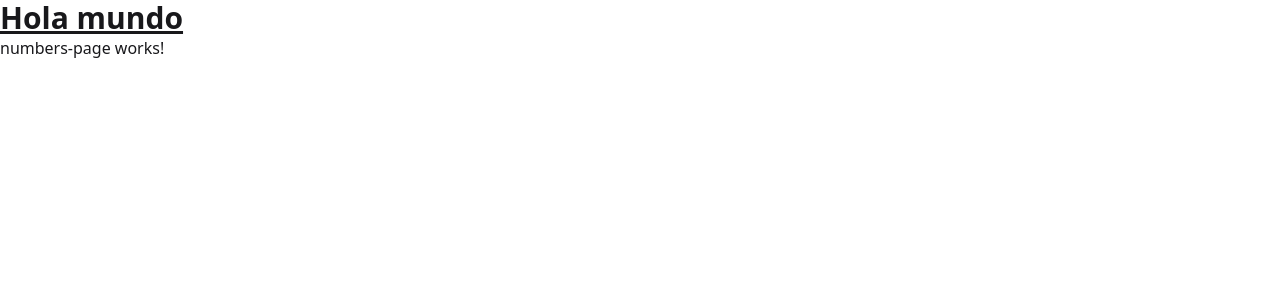
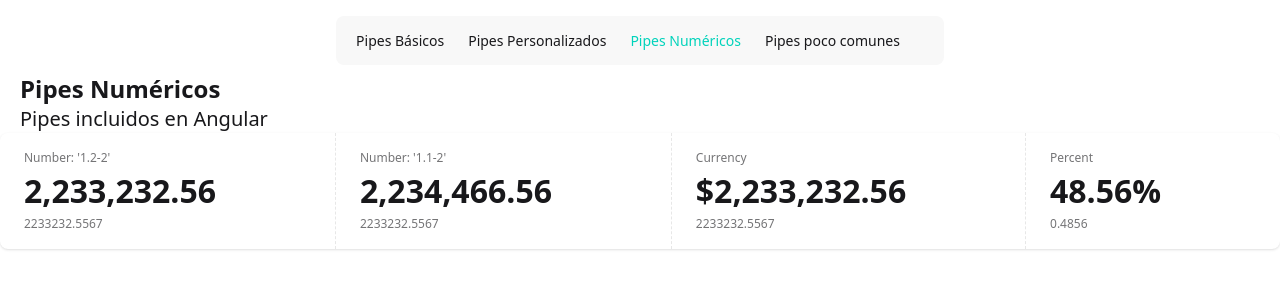
Before and after one commit to JohnFreddyTutistar/pipes-angular-v20, an Angular app: page /numbers in a window 1280 px wide. Shown: the top 300 px of the page. Built offline with nearby package versions, Linux system fonts and the light colour scheme.

Commit message:
pipes básicos y pipes numéricos

```diff
--- a/src/app/app.html
+++ b/src/app/app.html
@@ -1,3 +1,7 @@
-<h1 class="text-3xl font-bold underline">Hola mundo</h1>
+<main class="mx-auto max-w-7xl px-2 pt-2 text-center">
+  <navbar></navbar>
+</main>
 
-<router-outlet/>
+<div class="container mx-auto">
+  <router-outlet/>
+</div>
--- a/src/app/app.ts
+++ b/src/app/app.ts
@@ -1,9 +1,10 @@
 import { Component, signal } from '@angular/core';
 import { RouterOutlet } from '@angular/router';
+import { NavbarComponent } from "./components/navbar/navbar.component";
 
 @Component({
   selector: 'app-root',
-  imports: [RouterOutlet],
+  imports: [RouterOutlet, NavbarComponent],
   templateUrl: './app.html',
   styleUrl: './app.css'
 })
--- /dev/null
+++ b/src/app/components/navbar/navbar.component.html
@@ -0,0 +1,7 @@
+<ul class="menu menu-horizontal bg-base-200 rounded-box my-2">
+  @for (route of routes; track route.path) {
+    <li>
+      <a [routerLink]="route.path" routerLinkActive="text-accent">{{ route.title }}</a>
+    </li>
+  }
+</ul>
--- /dev/null
+++ b/src/app/components/navbar/navbar.component.ts
@@ -0,0 +1,18 @@
+import { Component } from '@angular/core';
+import { routes } from '../../app.routes';
+import { RouterLink, RouterLinkActive } from "@angular/router";
+
+@Component({
+  selector: 'navbar',
+  imports: [RouterLink, RouterLinkActive],
+  templateUrl: './navbar.component.html',
+  styleUrl: './navbar.component.css',
+})
+export class NavbarComponent {
+
+  routes = routes.map( route => ({
+    title: route.title ?? '',
+    path: route.path ?? ''
+  }))
+
+}
--- a/src/app/pages/basic-page/basic-page.component.html
+++ b/src/app/pages/basic-page/basic-page.component.html
@@ -1 +1,24 @@
-<p>basic-page works!</p>,
+<section class="mx-5">
+  <h1 class="text-2xl font-bold">Pipes Básicos</h1>
+  <h3 class="text-xl font-thin">Pipes incluidos en Angular</h3>
+</section>
+
+<div class="stats stats-vertical lg:stats-horizontal shadow w-full">
+  <div class="stat">
+    <div class="stat-title">Lowercase Pipe</div>
+    <div class="stat-value">{{ nameUpper() | lowercase }}</div>
+    <div class="stat-desc">{{ nameUpper() }}</div>
+  </div>
+
+  <div class="stat">
+    <div class="stat-title">Uppercase Pipe</div>
+    <div class="stat-value">{{ nameLower() | uppercase }}</div>
+    <div class="stat-desc">{{ nameLower() }}</div>
+  </div>
+
+  <div class="stat">
+    <div class="stat-title">TitleCase Pipe</div>
+    <div class="stat-value">{{ fullName()  | titlecase}}</div>
+    <div class="stat-desc">{{ fullName() }}</div>
+  </div>
+</div>
--- a/src/app/pages/basic-page/basic-page.component.ts
+++ b/src/app/pages/basic-page/basic-page.component.ts
@@ -1,8 +1,15 @@
-import { Component } from '@angular/core';
+import { LowerCasePipe, TitleCasePipe, UpperCasePipe } from '@angular/common';
+import { Component, signal } from '@angular/core';
 
 @Component({
   selector: 'app-basic-page',
-  imports: [],
+  imports: [LowerCasePipe, UpperCasePipe, TitleCasePipe],
   templateUrl: './basic-page.component.html',
 })
-export default class BasicPage { }
+export default class BasicPage {
+
+  nameLower = signal('John');
+  nameUpper = signal('JOHN');
+  fullName = signal('JoHn FrEdDy TutIsTaR');
+
+ }
--- a/src/app/pages/numbers-page/numbers-page.component.html
+++ b/src/app/pages/numbers-page/numbers-page.component.html
@@ -1 +1,31 @@
-<p>numbers-page works!</p>
+<section class="mx-5">
+  <h1 class="text-2xl font-bold">Pipes Numéricos</h1>
+  <h3 class="text-xl font-thin">Pipes incluidos en Angular</h3>
+</section>
+
+
+<div class="stats stats-vertical lg:stats-horizontal shadow w-full">
+  <div class="stat">
+    <div class="stat-title">Number: '1.2-2'</div>
+    <div class="stat-value">{{ totalSells() | number: '1.2-2' }}</div>
+    <div class="stat-desc">{{ totalSells() }}</div>
+  </div>
+
+  <div class="stat">
+    <div class="stat-title">Number: '1.1-2'</div>
+    <div class="stat-value">{{ totalSells() + 1234 | number: '1.1-2' }}</div>
+    <div class="stat-desc">{{ totalSells() }}</div>
+  </div>
+
+  <div class="stat">
+    <div class="stat-title">Currency</div>
+    <div class="stat-value">{{ totalSells() | currency : "CAD" : "symbol-narrow" : "1.2-2" }}</div>
+    <div class="stat-desc">{{ totalSells() }}</div>
+  </div>
+
+  <div class="stat">
+    <div class="stat-title">Percent</div>
+    <div class="stat-value">{{ percent() | percent : '1.2-2' }}</div>
+    <div class="stat-desc">{{ percent() }}</div>
+  </div>
+</div>
--- a/src/app/pages/numbers-page/numbers-page.component.ts
+++ b/src/app/pages/numbers-page/numbers-page.component.ts
@@ -1,11 +1,15 @@
-import { Component } from '@angular/core';
+import { CurrencyPipe, DecimalPipe, PercentPipe } from '@angular/common';
+import { Component, signal } from '@angular/core';
 
 @Component({
   selector: 'app-numbers-page',
-  imports: [],
+  imports: [DecimalPipe, PercentPipe, CurrencyPipe],
   templateUrl: './numbers-page.component.html',
   styleUrl: './numbers-page.component.css',
 })
 export default class NumbersPageComponent {
 
+  totalSells = signal(2_233_232.5567);
+  percent = signal(0.4856);
+
 }
```
Also changed, not shown: src/app/components/navbar/navbar.component.css (added).
